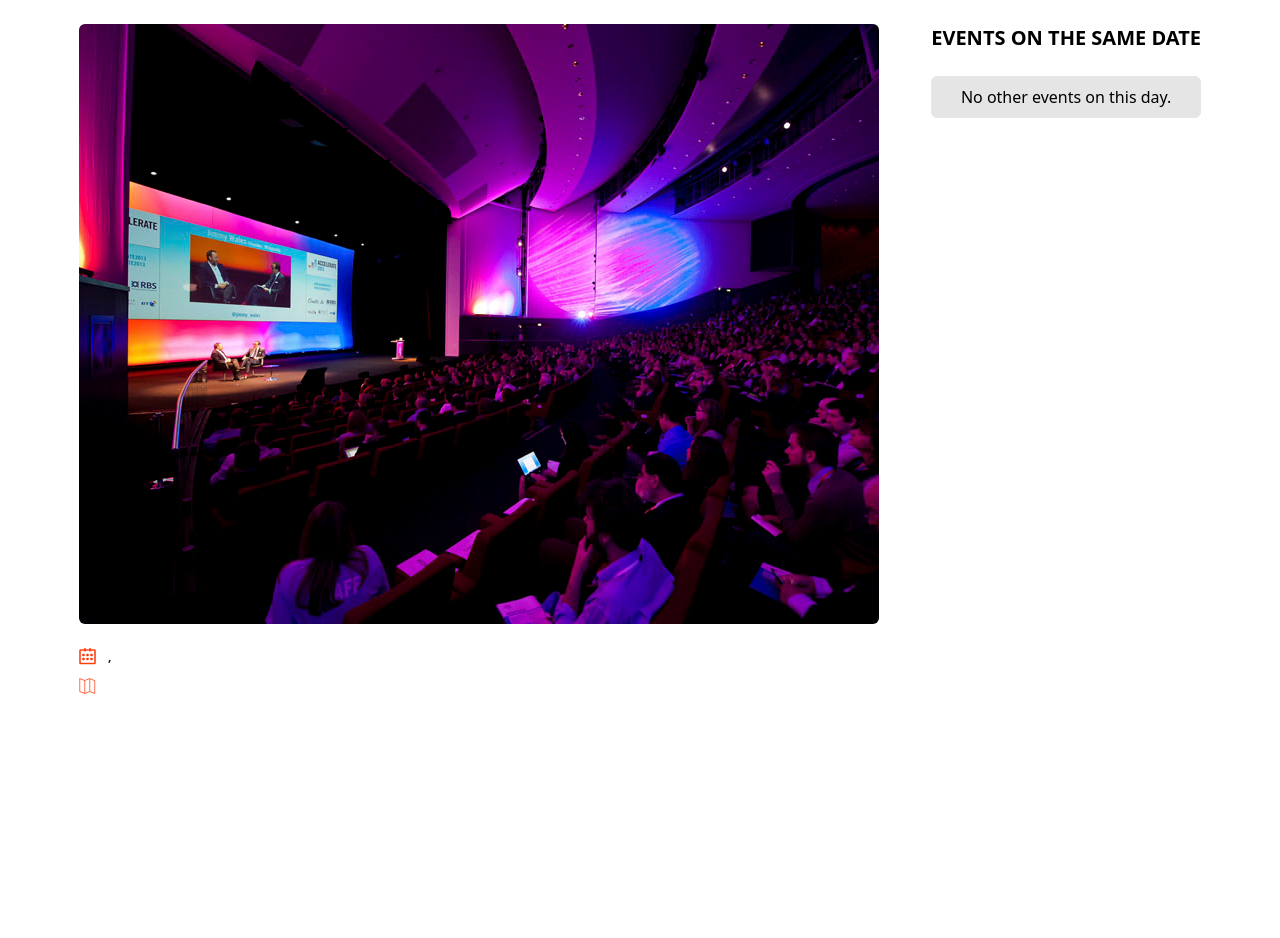
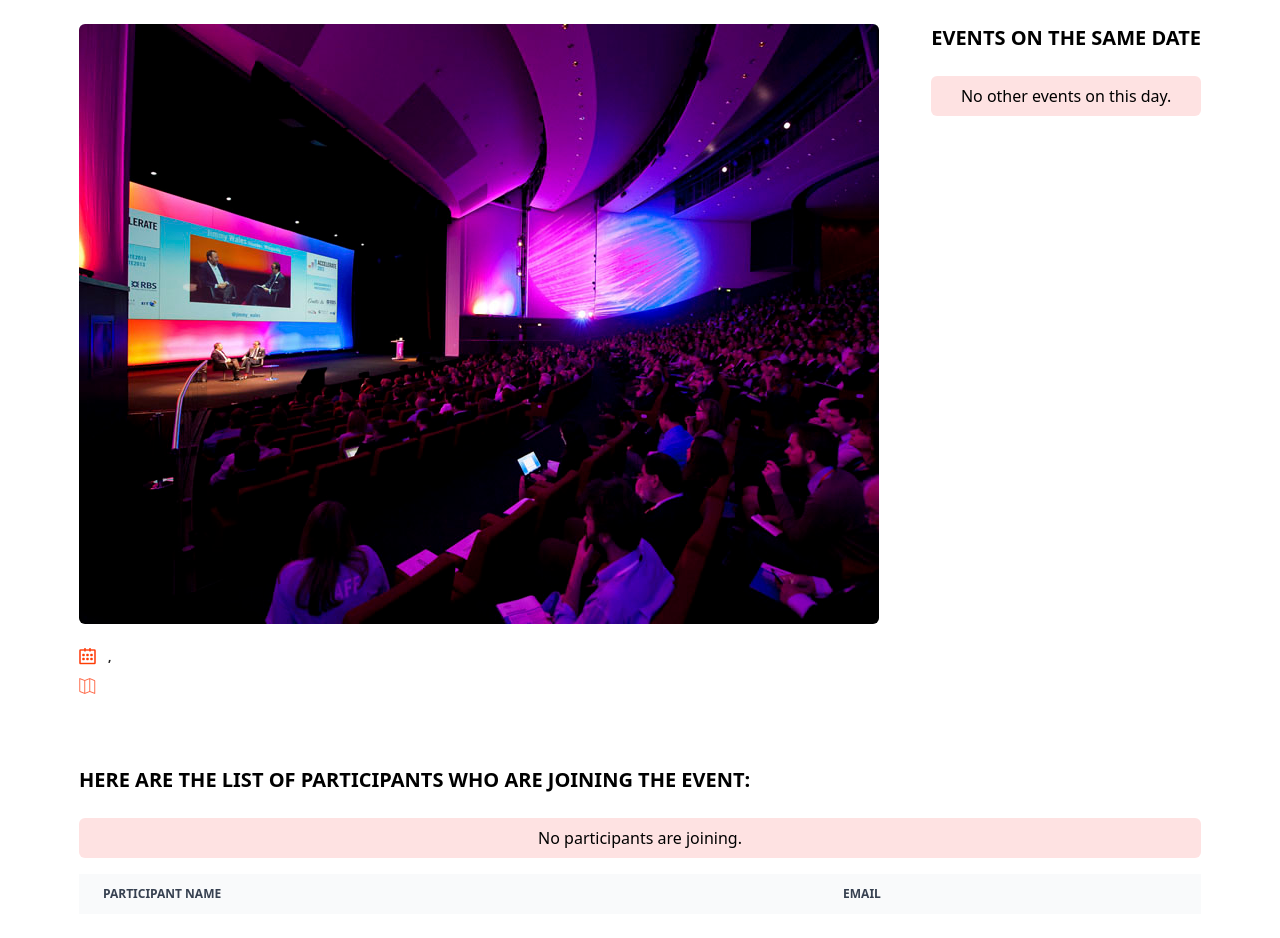
Before and after one commit to shifat97/event-management-system, a Django app: template events/templates/pages/view-event-details.html in a window 1280 px wide. Shown: the part 24-962 px from the top of the page. Before the commit the page ends 718 px from the top, so only its background shows below. Run offline with Django 5.2, Linux system fonts and the light colour scheme; the template is opened without the code that fills it, so the values that code supplies are empty.

Commit message:
add participants name on detail page

```diff
--- a/events/templates/pages/view-event-details.html
+++ b/events/templates/pages/view-event-details.html
@@ -2,6 +2,7 @@
 {% load static %}
 
 {% block templates %}
+  <div>
     <div class="flex flex-col md:flex-row justify-between gap-12">
       {% comment %} Event Details {% endcomment %}
       <div>
@@ -36,9 +37,47 @@
               </div>
             {% endif %}
             {% empty %}
-            <p class="bg-black/10 border p-2 text-center rounded-md w-full">No other events on this day.</p>
+              <p class="bg-red-100 p-2 text-center rounded-md w-full">No other events on this day.</p>
           {% endfor %}
         </div>
       </div>
     </div>
+    {% comment %} Participant Table {% endcomment %}
+    <div class="mt-12">
+      <h1 class="mb-6 font-bold text-xl uppercase">Here are the list of participants who are joining the event:</h1>
+
+
+    <div class="relative overflow-x-auto">
+      <table class="w-full text-sm text-left text-gray-500">
+          <thead class="text-xs text-gray-700 uppercase bg-gray-50">
+              <tr>
+                  <th scope="col" class="px-6 py-3">
+                      Participant Name
+                  </th>
+                  <th scope="col" class="px-6 py-3">
+                      Email
+                  </th>
+              </tr>
+          </thead>
+          <tbody>
+              {% for event in similar_events %}
+                {% for p in event.registered_event.all %}
+                  <tr class="bg-white border-b border-gray-200">
+                    <th scope="row" class="px-6 py-4 font-medium text-gray-900 whitespace-nowrap">
+                        {{ p.participant_name }}
+                    </th>
+                    <td class="px-6 py-4">
+                        {{ p.participant_email }}
+                    </td>
+                  </tr>
+                {% endfor %}
+                {% empty %}
+                    <p class="bg-red-100 p-2 text-center rounded-md w-full mb-4">No participants are joining.</p>
+              {% endfor %}
+          </tbody>
+      </table>
+    </div>
+
+    </div>
+  </div>
 {% endblock templates %}
--- a/events/views.py
+++ b/events/views.py
@@ -56,6 +56,7 @@
         .filter(date=event.date)
         .exclude(id=event.id)
         .select_related('category')
+        .prefetch_related('registered_event')
     )
 
     print(event.date)
--- a/static/css/output.css
+++ b/static/css/output.css
@@ -771,6 +771,18 @@
   margin-bottom: 1.5rem;
 }
 
+.mt-14 {
+  margin-top: 3.5rem;
+}
+
+.mt-16 {
+  margin-top: 4rem;
+}
+
+.mb-4 {
+  margin-bottom: 1rem;
+}
+
 .block {
   display: block;
 }
@@ -894,6 +914,14 @@
   gap: 3rem;
 }
 
+.overflow-x-auto {
+  overflow-x: auto;
+}
+
+.whitespace-nowrap {
+  white-space: nowrap;
+}
+
 .rounded-md {
   border-radius: 0.375rem;
 }
@@ -978,6 +1024,26 @@
 
 .bg-black\/10 {
   background-color: rgb(0 0 0 / 0.1);
+}
+
+.bg-black {
+  --tw-bg-opacity: 1;
+  background-color: rgb(0 0 0 / var(--tw-bg-opacity, 1));
+}
+
+.bg-gray-50 {
+  --tw-bg-opacity: 1;
+  background-color: rgb(249 250 251 / var(--tw-bg-opacity, 1));
+}
+
+.bg-white {
+  --tw-bg-opacity: 1;
+  background-color: rgb(255 255 255 / var(--tw-bg-opacity, 1));
+}
+
+.bg-red-100 {
+  --tw-bg-opacity: 1;
+  background-color: rgb(254 226 226 / var(--tw-bg-opacity, 1));
 }
 
 .bg-gradient-to-b {
@@ -1062,6 +1128,15 @@
   padding-bottom: 0.25rem;
 }
 
+.px-6 {
+  padding-left: 1.5rem;
+  padding-right: 1.5rem;
+}
+
+.text-left {
+  text-align: left;
+}
+
 .text-center {
   text-align: center;
 }
@@ -1083,6 +1158,11 @@
 .text-sm {
   font-size: 0.875rem;
   line-height: 1.25rem;
+}
+
+.text-xs {
+  font-size: 0.75rem;
+  line-height: 1rem;
 }
 
 .font-medium {
@@ -1150,6 +1230,21 @@
   color: rgb(239 68 68 / var(--tw-text-opacity, 1));
 }
 
+.text-gray-500 {
+  --tw-text-opacity: 1;
+  color: rgb(107 114 128 / var(--tw-text-opacity, 1));
+}
+
+.text-gray-700 {
+  --tw-text-opacity: 1;
+  color: rgb(55 65 81 / var(--tw-text-opacity, 1));
+}
+
+.text-gray-900 {
+  --tw-text-opacity: 1;
+  color: rgb(17 24 39 / var(--tw-text-opacity, 1));
+}
+
 .outline {
   outline-style: solid;
 }
```
Also changed, not shown: other parts of static/css/output.css (+57 -0 lines). Lines whose indentation alone changed are shown as unchanged.
